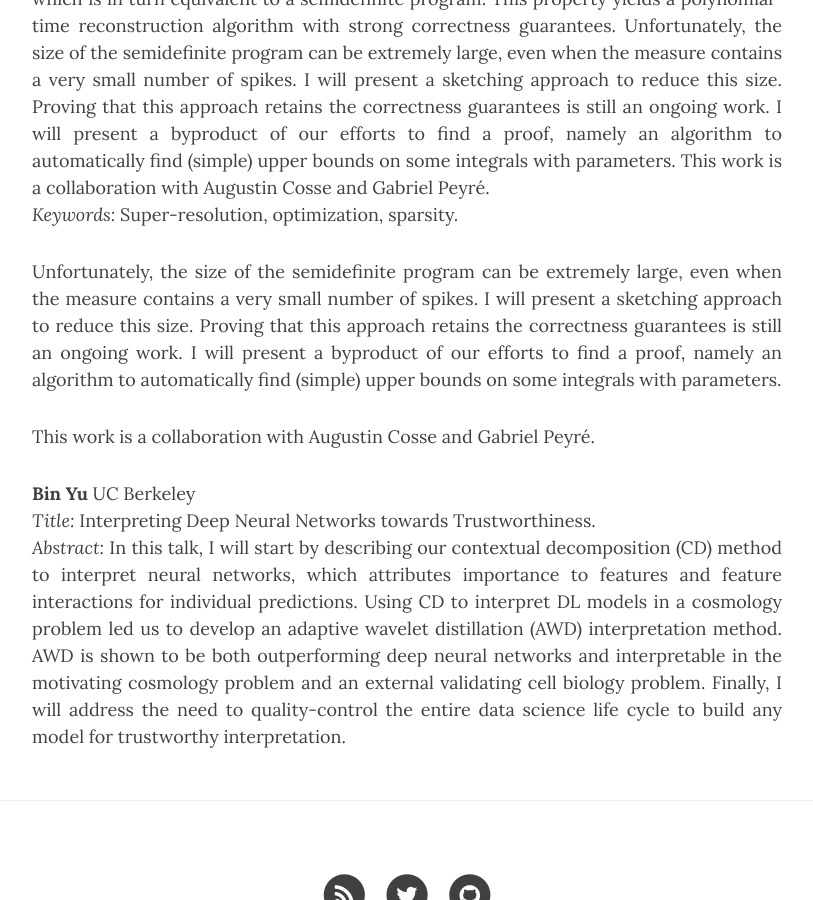
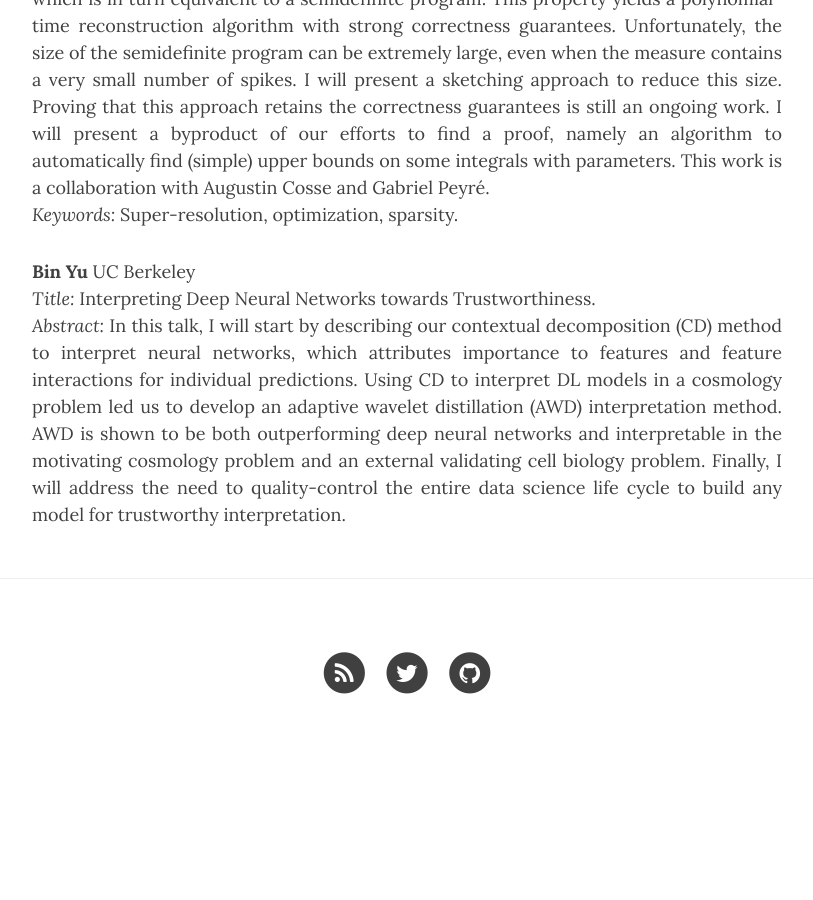
Before and after one commit to mallat60/mallat60.github.io, a Jekyll site: the page built from program.md, in a window 1280 px wide and 900 px high, scrolled down 10270 px. Shown: the whole window, without its empty margins (233-1046 px from the left). Built offline with Jekyll 4.4.1, drawn with Linux system fonts in a browser that asks for light colours; nearby versions of some CDN libraries; after the commit the page ends 11032 px from its top, so only the background shows below that.

Commit message:
Update program.md

```diff
--- a/program.md
+++ b/program.md
@@ -172,9 +172,6 @@ _Title:_ Sketching semidefinite programs for super-resolution problems.<br/>
 _Abstract:_ In this talk, we will consider the canonical example of a super-resolution problem: the recovery of a measure on [0;1] from its first Fourier coefficients, assuming that the measure is the sum of a few spikes. Under weak assumptions, it is known that the measure to be recovered is the solution of a convex infinite-dimensional problem, which is in turn equivalent to a semidefinite program. This property yields a polynomial-time reconstruction algorithm with strong correctness guarantees. Unfortunately, the size of the semidefinite program can be extremely large, even when the measure contains a very small number of spikes. I will present a sketching approach to reduce this size. Proving that this approach retains the correctness guarantees is still an ongoing work. I will present a byproduct of our efforts to find a proof, namely an algorithm to automatically find (simple) upper bounds on some integrals with parameters. This work is a collaboration with Augustin Cosse and Gabriel Peyré.<br/>
 _Keywords:_ Super-resolution, optimization, sparsity.
 
-Unfortunately, the size of the semidefinite program can be extremely large, even when the measure contains a very small number of spikes. I will present a sketching approach to reduce this size. Proving that this approach retains the correctness guarantees is still an ongoing work. I will present a byproduct of our efforts to find a proof, namely an algorithm to automatically find (simple) upper bounds on some integrals with parameters.
-
-This work is a collaboration with Augustin Cosse and Gabriel Peyré.<br/>
 
 
 **Bin Yu** UC Berkeley<br/>
```
